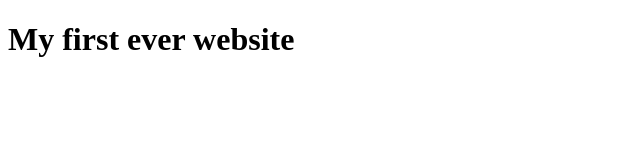
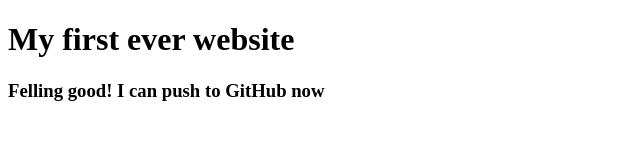
Before and after one commit to mdabualam/my_first_website, a plain HTML site: page index.html in a window 1280 px wide. Shown: the whole page, without its empty margins (0-640 px from the left). Drawn offline with Linux system fonts and the light colour scheme.

Commit message:
learned github

```diff
--- a/index.html
+++ b/index.html
@@ -5,5 +5,6 @@
 </head>
 <body>
     <h1>My first ever website</h1>
+    <h3>Felling good! I can push to GitHub now</h3>
 </body>
 </html>
```
